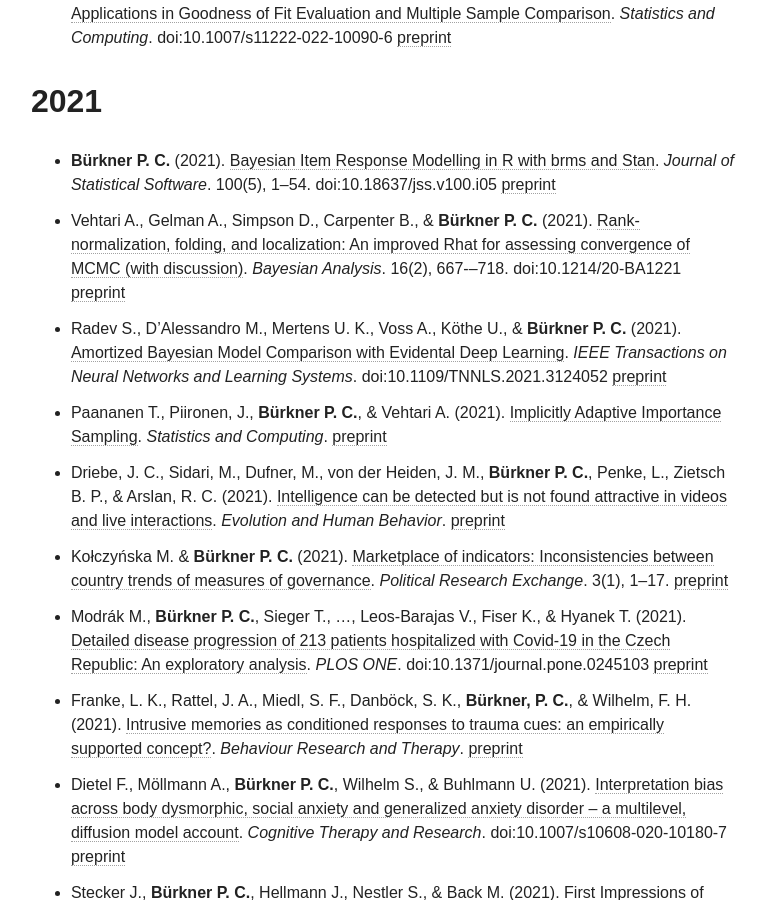
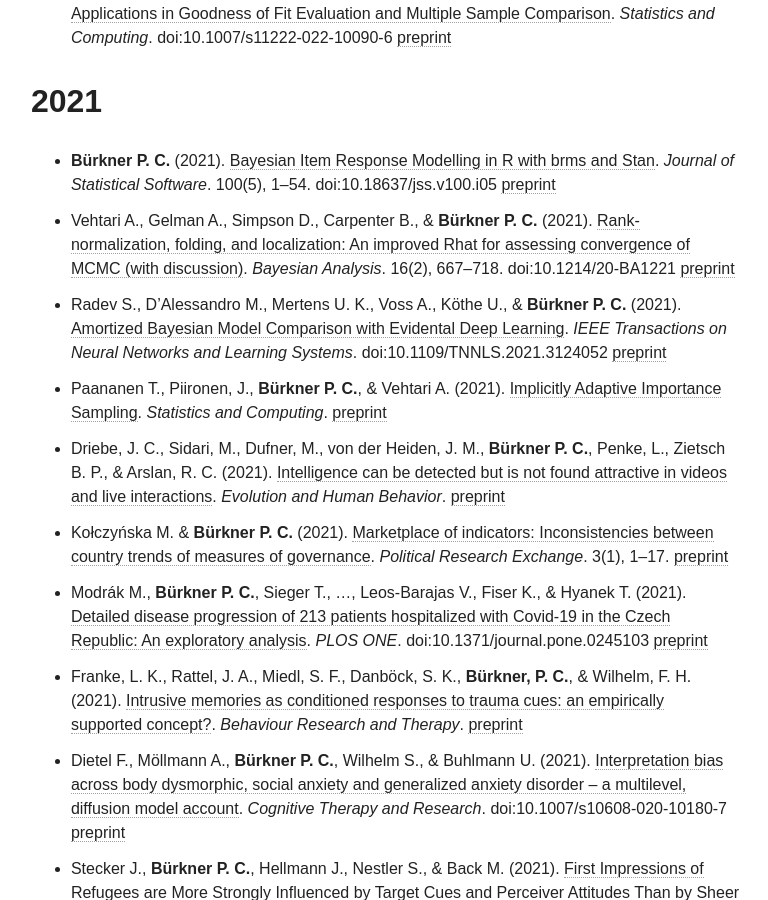
Before and after one commit to paul-buerkner/paul-buerkner.github.io, a Jekyll site: the page built from publications/index.md, in a window 1280 px wide and 900 px high, scrolled down 2593 px. Shown: the whole window, without its empty margins (255-1023 px from the left). Built offline with Jekyll 4.4.1, drawn with Linux system fonts in a browser that asks for light colours; nearby versions of some CDN libraries.

Commit message:
fix typo

```diff
--- a/publications/index.md
+++ b/publications/index.md
@@ -42,7 +42,7 @@
 ## 2021
 
 * **Bürkner P. C.** (2021). [Bayesian Item Response Modelling in R with brms and Stan](https://www.jstatsoft.org/article/view/v100i05). *Journal of Statistical Software*. 100(5), 1--54. doi:10.18637/jss.v100.i05 [preprint](https://arxiv.org/abs/1905.09501)
-* Vehtari A., Gelman A., Simpson D., Carpenter B., & **Bürkner P. C.** (2021). [Rank-normalization, folding, and localization: An improved Rhat for assessing convergence of MCMC (with discussion)](https://projecteuclid.org/journalArticle/Download?urlid=10.1214%2F20-BA1221). *Bayesian Analysis*. 16(2), 667-–718. doi:10.1214/20-BA1221 [preprint](https://arxiv.org/abs/1903.08008)
+* Vehtari A., Gelman A., Simpson D., Carpenter B., & **Bürkner P. C.** (2021). [Rank-normalization, folding, and localization: An improved Rhat for assessing convergence of MCMC (with discussion)](https://projecteuclid.org/journalArticle/Download?urlid=10.1214%2F20-BA1221). *Bayesian Analysis*. 16(2), 667--718. doi:10.1214/20-BA1221 [preprint](https://arxiv.org/abs/1903.08008)
 * Radev S., D’Alessandro M., Mertens U. K., Voss A., Köthe U., & **Bürkner P. C.** (2021). [Amortized Bayesian Model Comparison with Evidental Deep Learning](https://ieeexplore.ieee.org/document/9612724). *IEEE Transactions on Neural Networks and Learning Systems*. doi:10.1109/TNNLS.2021.3124052 [preprint](https://arxiv.org/abs/2004.10629)
 * Paananen T., Piironen, J., **Bürkner P. C.**, & Vehtari A. (2021). [Implicitly Adaptive Importance Sampling](https://link.springer.com/article/10.1007%2Fs11222-020-09982-2). *Statistics and Computing*. [preprint](http://arxiv.org/abs/1906.08850)
 * Driebe, J. C., Sidari, M., Dufner, M., von der Heiden, J. M., **Bürkner P. C.**, Penke, L., Zietsch B. P., & Arslan, R. C. (2021). [Intelligence can be detected but is not found attractive in videos and live interactions](https://authors.elsevier.com/a/1d9q53tz48x6C5). *Evolution and Human Behavior*. [preprint](https://psyarxiv.com/qv3eh/)
```
